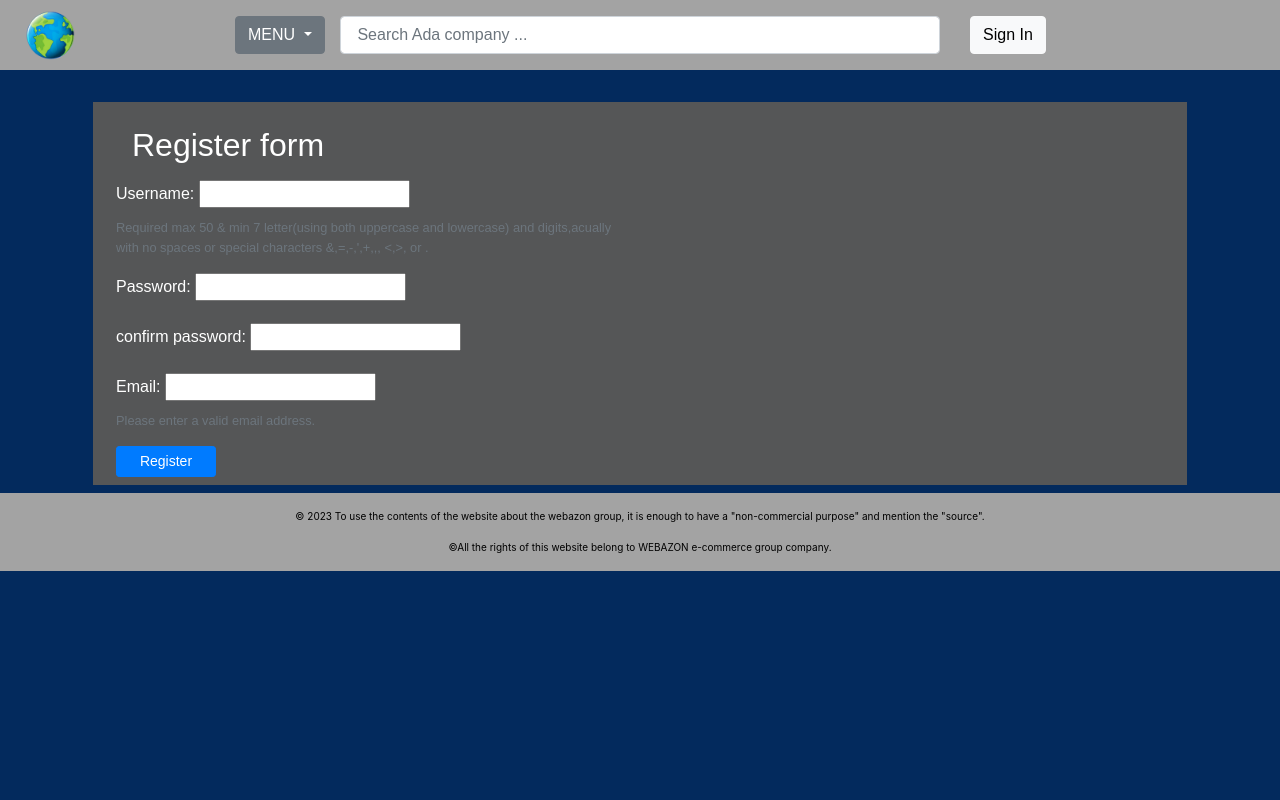
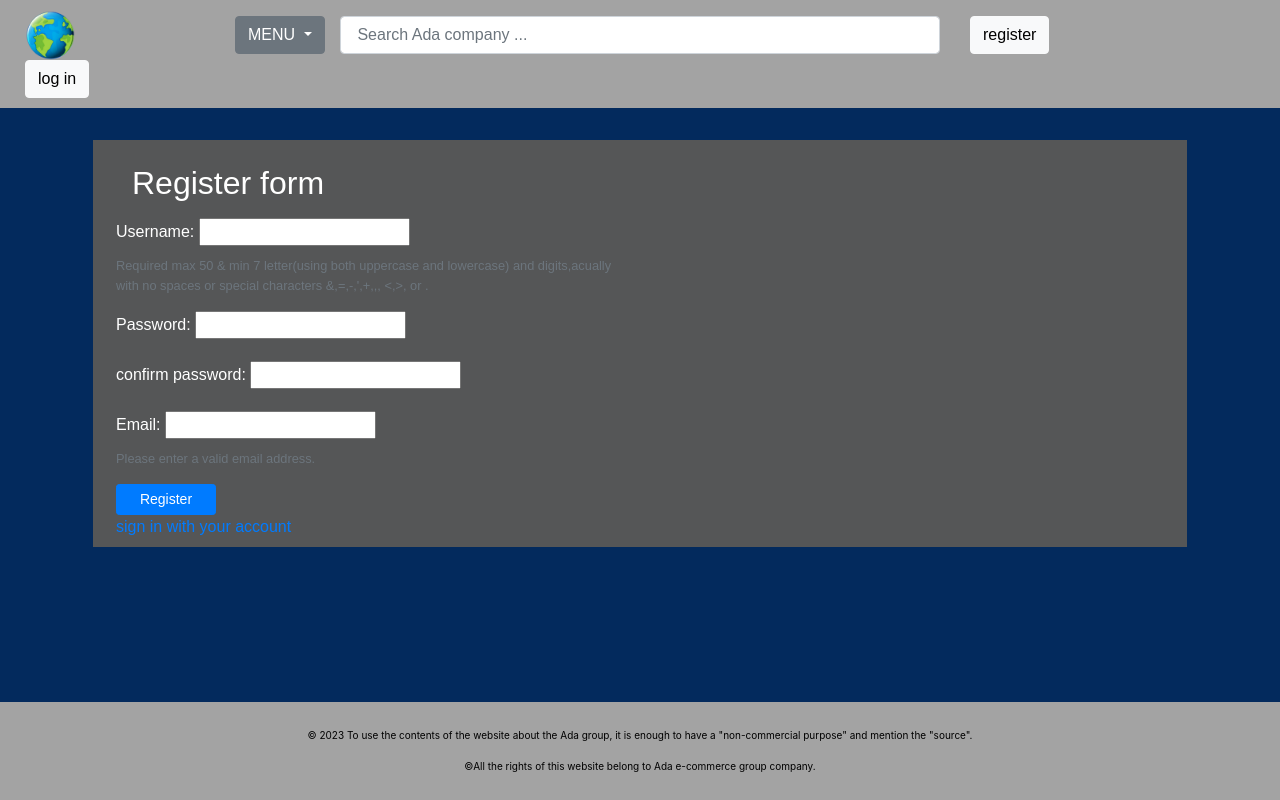
Before and after one commit to Saharmahmoudishad/Week22, a Django app: page /account/register/ in a window 1280 px wide. Run offline with Django 3.2, Linux system fonts and the light colour scheme; some libraries are stand-ins or nearby versions.

Commit message:
fix:fix login& logout bug

```diff
--- a/task_management/account/forms.py
+++ b/task_management/account/forms.py
@@ -4,40 +4,55 @@ from django.contrib.auth.models import User
 from django.core.exceptions import ValidationError
 from django.contrib.auth.validators import UnicodeUsernameValidator
 
+
 class UserRegisterForm(forms.Form):
-    username = forms.CharField( widget=forms.TextInput(attrs={"class": "specialscolor"}), max_length = 150,
-        help_text = ("Required max 50 & min 7 letter(using both uppercase and lowercase) and digits,acually  with no spaces or special characters &,=,-,',+,,, <,>, or ."),
-        validators = [UnicodeUsernameValidator()],
-        error_messages = {
-            'unique': ("A user with that username already exists."),
-        },)
-    password=forms.CharField(widget=forms.PasswordInput(attrs={"class": "specialscolor"}))
-    password2=forms.CharField(label="confirm password", widget=forms.PasswordInput(attrs={"class": "specialscolor"}))
-    email=forms.EmailField(widget=forms.EmailInput(attrs={"class": "specialscolor"}), help_text="Please enter a valid email address.",)
+    username = forms.CharField(widget=forms.TextInput(attrs={"class": "specialscolor"}), max_length=150,
+                               help_text=(
+                                   "Required max 50 & min 7 letter(using both uppercase and lowercase) and digits,"
+                                   "acually  with no spaces or special characters &,=,-,',+,,, <,>, or ."),
+                               validators=[UnicodeUsernameValidator()],
+                               error_messages={
+                                   'unique': "A user with that username already exists.",
+                               }, )
+    password = forms.CharField(widget=forms.PasswordInput(attrs={"class": "specialscolor"}))
+    password2 = forms.CharField(label="confirm password", widget=forms.PasswordInput(attrs={"class": "specialscolor"}))
+    email = forms.EmailField(widget=forms.EmailInput(attrs={"class": "specialscolor"}),
+                             help_text="Please enter a valid email address.", )
+
     # validators = [UnicodeUsernameValidator()],
 
     def clean_email(self):
-        email_input=self.cleaned_data["email"]
-        validator = RegexValidator("^[a-zA-Z0-9.!#$%&'*+/=?^_`{|}~-]+@[a-zA-Z0-9](?:[a-zA-Z0-9-]{0,61}[a-zA-Z0-9])?(?:\.[a-zA-Z0-9](?:[a-zA-Z0-9-]{0,61}[a-zA-Z0-9])?)*$")
-        user= User.objects.filter(email=email_input).exists()
+        email_input = self.cleaned_data["email"]
+        validator = RegexValidator(
+            "^[a-zA-Z0-9.!#$%&'*+/=?^_`{|}~-]+@[a-zA-Z0-9](?:[a-zA-Z0-9-]{0,61}[a-zA-Z0-9])?(?:\.[a-zA-Z0-9](?:["
+            "a-zA-Z0-9-]{0,61}[a-zA-Z0-9])?)*$")
+        user = User.objects.filter(email=email_input).exists()
         try:
             validator(email_input)
             if user:
-                self.add_error("email","this email is alreadly exists")
+                self.add_error("email", "this email is alreadly exists")
         except ValidationError:
-             self.add_error("email","Invalid email format")
+            self.add_error("email", "Invalid email format")
         return email_input
 
     def clean_username(self):
-        username=self.cleaned_data["username"]
-        user= User.objects.filter(username=username).exists()
+        username = self.cleaned_data["username"]
+        user = User.objects.filter(username=username).exists()
         if user:
-            self.add_error("username","this username is alreadly exists")
+            self.add_error("username", "this username is already exists")
         return username
 
     def clean(self):
-        datas=super().clean()
-        p1=datas.get("password")
-        p2=datas.get("password2")
-        if p1 and p2 and p1!= p2:
-            self.add_error('password2',"your confirm password and password does not match")
+        datas = super().clean()
+        p1 = datas.get("password")
+        p2 = datas.get("password2")
+        if p1 and p2 and p1 != p2:
+            self.add_error('password2', "your confirm password and password does not match")
+
+
+class UserLoginForm(forms.Form):
+    username = forms.CharField(widget=forms.TextInput(attrs={"class": "specialscolor", "autocomplete": "off"}),
+                               max_length=150, )
+    password = forms.CharField(widget=forms.PasswordInput(attrs={"class": "specialscolor", "autocomplete": "off"}),
+                               help_text="forgot your "
+                                         "password", )
--- a/task_management/account/templates/account/register.html
+++ b/task_management/account/templates/account/register.html
@@ -16,7 +16,7 @@
                  {{ form.password.label_tag }}
                  {{ form.password }}
              </div>
-                          <div class="form-group">
+             <div class="form-group">
                  {{ form.password2.label_tag }}
                  {{ form.password2 }}
                  {{ form.password2.errors }}
@@ -27,7 +27,8 @@
                   {{ form.email.errors }}
                  <small class="form-text text-muted">{{ form.email.help_text }}</small>
              </div>
-             <button type="submit" class="btn btn-primary btn-sm btn-block"style="max-width: 100px;">Register</button>
+             <button type="submit" class="btn btn-primary btn-sm btn-block" style="max-width: 100px;">Register</button>
+             <a href="{% url 'account:User_login' %}" class="sing_up_sign_in" target="_self">sign in with your account</a>
          </form>
      </div>
  </div>
--- a/task_management/account/urls.py
+++ b/task_management/account/urls.py
@@ -1,6 +1,10 @@
 from django.urls import path
+from django.contrib.auth.forms import AuthenticationForm
 from . import views
-app_name='account'
+
+app_name = 'account'
 urlpatterns = [
-    path('register/', views.RegisterView.as_view(), name='User_register'),
+    path('register/', views.UserRegisterView.as_view(), name='User_register'),
+    path('login/', views.UserLoginView.as_view(), name='User_login'),
+    path('logout/', views.UserLogoutView.as_view(), name='User_logout'),
 ]
--- a/task_management/account/views.py
+++ b/task_management/account/views.py
@@ -1,22 +1,64 @@
-from django.shortcuts import render,redirect
+from django.shortcuts import render, redirect
 from django.views import View
-from .forms import UserRegisterForm
+from .forms import UserRegisterForm, UserLoginForm
 from django.contrib.auth.models import User
 from django.contrib import messages
+from django.contrib.auth import authenticate, login, logout
+from django.contrib.auth.mixins import LoginRequiredMixin
+
 
 # Create your views here.
-class RegisterView(View):
-    form_user=UserRegisterForm
+class UserRegisterView(View):
+    form_user = UserRegisterForm
+    template_name = 'account/register.html'
+
+    def dispatch(self, request, *args, **kwargs):
+        if request.user.is_authenticated:
+            return redirect('home:home')
+        return super().dispatch(request, *args, **kwargs)
+
     def get(self, request):
-        form= self.form_user()
-        return render(request, 'account/register.html',{'form':form})
+        form = self.form_user()
+        return render(request, self.template_name, {'form': form})
 
     def post(self, request):
-        form=self.form_user(request.POST)
+        form = self.form_user(request.POST)
         if form.is_valid():
-            datas=form.cleaned_data
-            print(datas)
+            datas = form.cleaned_data
             User.objects.create_user(datas["username"], datas["password"], datas["email"])
-            messages.success(request,"your registered successfully","success")
+            messages.success(request, "your registered successfully", "success")
+            return redirect('account:User_register')
+        return render(request, self.template_name, {'form': form})
+
+
+class UserLoginView(View):
+    form_login = UserLoginForm
+    template_name = 'account/login.html'
+
+    def dispatch(self, request, *args, **kwargs):
+        if request.user.is_authenticated:
             return redirect('home:home')
-        return render(request, 'account/register.html',{'form':form})
+        return super().dispatch(request, *args, **kwargs)
+
+    def get(self, request):
+        form = self.form_login()
+        return render(request, self.template_name, {'form': form})
+
+    def post(self, request):
+        log = self.form_login(request.POST)
+        if log.is_valid():
+            datas = log.cleaned_data
+            user = authenticate(request, username=datas["username"], password=datas["password"])
+            if user is not None:
+                login(request, user)
+                messages.success(request, f"welcome to Ada company {datas['username']}", "success")
+                return redirect('home:home')
+            messages.warning(request, f"Please register in Ada company sit", "warning")
+        return self.get(request)
+
+
+class UserLogoutView(LoginRequiredMixin,View):
+    def get(self, request):
+        logout(request)
+        messages.success(request, "you log out successfully ", "success")
+        return redirect("home:home")
--- a/task_management/home/urls.py
+++ b/task_management/home/urls.py
@@ -2,5 +2,5 @@ from django.urls import path
 from . import views
 app_name='home'
 urlpatterns = [
-    path('home/', views.HomeView.as_view(), name='home'),
+    path('', views.HomeView.as_view(), name='home'),
 ]
--- a/task_management/home/views.py
+++ b/task_management/home/views.py
@@ -7,8 +7,8 @@ from .models import Category
 class HomeView(View):
     def get(self, request):
         # allcategory=Category.objects.values_list('title', flat=True).distinct()
-        allcategory=Category.objects.all()
-        return render(request, 'home/home.html',{"allcategory":allcategory})
+        allcategory = Category.objects.all()
+        return render(request, 'home/home.html', {"allcategory": allcategory})
 
     def post(self, request):
         return render(request, 'home/home.html')
--- a/task_management/static/css/style.css
+++ b/task_management/static/css/style.css
@@ -8,7 +8,7 @@ header {
   padding: 10px;
 }
 
-.img {
+img {
   max-width: 60px;
   max-height: 50px;
   margin: 0;
@@ -52,10 +52,18 @@ background-color: #555657;
 }
 
 .footer {
+    position:fixed ;
+    bottom: 0;
     background-color: #a3a3a3;
-    margin-bottom:0;
     font-family:SF Pro Display,SF Pro Icons,Helvetica Neue,Helvetica,Arial,sans-serif;
-     font-size: 10px;
-     text-align: center;
-     color: #000000 ;
+    font-size: 10px;
+    text-align: center;
+    color: #000000 ;
+    padding: 10px
 }
+@media (max-width: 768px){
+    footer{
+        width: auto;
+    }
+
+}
--- a/task_management/templates/base.html
+++ b/task_management/templates/base.html
@@ -7,7 +7,7 @@
   <meta name="viewport" content="width=device-width, initial-scale=1.0">
   <link rel="icon" href={% static 'image/company_logo.png' %}>
   <link rel="stylesheet" href="https://maxcdn.bootstrapcdn.com/bootstrap/4.0.0/css/bootstrap.min.css">
-  <link rel="stylesheet" href={% static 'css/style.css' %}>
+  <link rel="stylesheet" href="{% static 'css/style.css' %}">
   <title>{% block title %} {% endblock %}</title>
 </head>
 <header>
@@ -15,10 +15,10 @@
         <div class="nav_belt">
             <div class="row align-items-center">
                 <div class="col-lg-2 col-md-2 col-sm-3 col-6 ">
-                   <img src={% static 'image/company_logo.png' %} class="img" alt="logo Image">
+                   <img src={% static 'image/company_logo.png' %}  alt = "logo Image">
                 </div>
                 {% comment %} <div class="company-logo col-lg-2 col-md-2 col-sm-3 col-6 ">
-                    <a style="color:whitesmoke; font-family: cursive; text-decoration:none;" href="../Main.html"><b>Adacompany</b></a>
+                    <a style="color:whitesmoke; font-family: cursive; text-decoration:none;" href="../Main.html"><b>Ada company</b></a>
                 </div> {% endcomment %}
                 <div class="col-lg-1 col-md-2 col-sm-3 col-12 menu-icon">
                     <div class="dropdown">
@@ -35,9 +35,21 @@
                 <div class="col-lg-6 col-md-6 col-sm-6 col-12">
                     <input type="text" class="form-control search-box" placeholder=" Search Ada company ...">
                 </div>
-                <div class="col-lg-2 col-md-2 col-sm-3 col-12">
-                    <button type="button" class="btn btn-light"><a style="color:black; text-decoration:none"href="{% url 'account:User_register' %}" type="submit" target="_blank">Sign In</a></button>
-                </div>
+                {% if user.is_authenticated %}
+                    <div class="col-lg-2 col-md-2 col-sm-3 col-12">
+                       <button type="button" class="btn btn-light"><a style="color:black; text-decoration:none" href="" type="submit" target="_self">profile</a></button>
+                    </div>
+                    <div class="col-lg-2 col-md-2 col-sm-3 col-6">
+                       <button type="button" class="btn btn-light"><a style="color:black; text-decoration:none" href="{% url 'account:User_logout' %}" type="submit" target="_self">log out</a></button>
+                    </div>
+                {% else %}
+                    <div class="col-lg-2 col-md-2 col-sm-3 col-12">
+                       <button type="button" class="btn btn-light"><a style="color:black; text-decoration:none" href="{% url 'account:User_register' %}" type="submit" target="_self">register</a></button>
+                    </div>
+                    <div class="col-lg-2 col-md-2 col-sm-3 col-6">
+                       <button type="button" class="btn btn-light"><a style="color:black; text-decoration:none" href="{% url 'account:User_login' %}" type="submit" target="_self">log in</a></button>
+                    </div>
+                {% endif %}
             </div>
         </div>
 </header>
@@ -48,13 +60,13 @@
       {% endblock %}
     </div>
 
-    <div class="footer">
+    <div class="footer col-md-12 mb-12 m-0">
       <div class="social-icons">
         <a href="https://www.instagram.com/digikalacom/?utm_source=aboutdk_home&utm_medium=web&utm_campaign=refactor" target="_blank"><i class="fab fa-instagram"></i></a>
         <a href="https://www.linkedin.com/company/digikala/?originalSubdomain=ir" target="_blank"><i class="fab fa-linkedin"></i></a>
       </div>
-      <p style="margin-top: 1rem;">&copy; 2023 To use the contents of the website about the webazon group, it is enough to have a "non-commercial purpose" and mention the "source".</p>
-      <p>&copy;All the rights of this website belong to WEBAZON e-commerce group company.</p>
+      <p style="margin-top: 1rem;">&copy; 2023 To use the contents of the website about the Ada group, it is enough to have a "non-commercial purpose" and mention the "source".</p>
+      <p>&copy;All the rights of this website belong to Ada e-commerce group company.</p>
     </div>
 
       <script src="https://code.jquery.com/jquery-3.2.1.slim.min.js"></script>
--- a/task_management/templates/include/messages.html
+++ b/task_management/templates/include/messages.html
@@ -1,5 +1,5 @@
 {% if messages %}
     {% for message in messages %}
-      <p class="alert alert_{{message.tags}}"> {{message}</p>}
+      <p class="alert alert-{{message.tags}}"> {{message}}</p>
     {% endfor %}
 {% endif %}
```
Also changed, not shown: task_management/account/templates/account/login.html (added, +25 -0 lines), task_management/src/settings.py (+4 -9 lines), task_management/account/authenticate.py (added).
